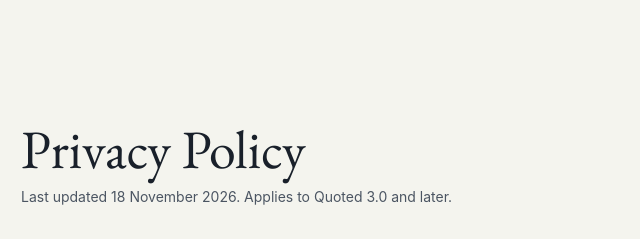
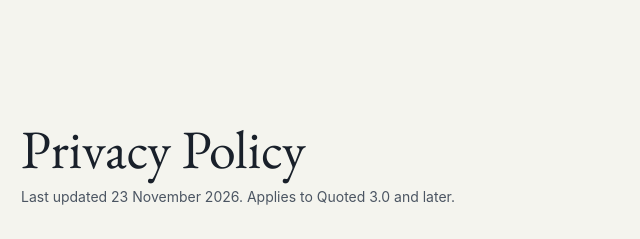
Before and after one commit to Jakeintech/quotedai-site, a plain HTML site: page privacy-policy.html in a window 1280 px wide. Shown: the top 239 px of the page, 265-905 px from the left. Drawn offline with Linux system fonts and the light colour scheme.

Commit message:
Move the policy date, because the policy changed
The page promises that the date moves whenever what it describes changes, and
the CarPlay line went today.

Co-Authored-By: Claude Opus 5 <noreply@anthropic.com>

```diff
--- a/privacy-policy.html
+++ b/privacy-policy.html
@@ -24,7 +24,7 @@
 
 <main id="main" class="doc">
   <h1>Privacy Policy</h1>
-  <p class="updated">Last updated 18 November 2026. Applies to Quoted 3.0 and later.</p>
+  <p class="updated">Last updated 23 November 2026. Applies to Quoted 3.0 and later.</p>
 
   <div class="short">
     <p><strong>The short version.</strong> Quoted has no account, no advertising and no analytics or tracking software. Choosing a line, searching, and explaining a choice happen on your device. We, the developer, receive none of your data. A few features talk to Apple or to Wikipedia, each listed below with what is sent, and each can be switched off.</p>
```
